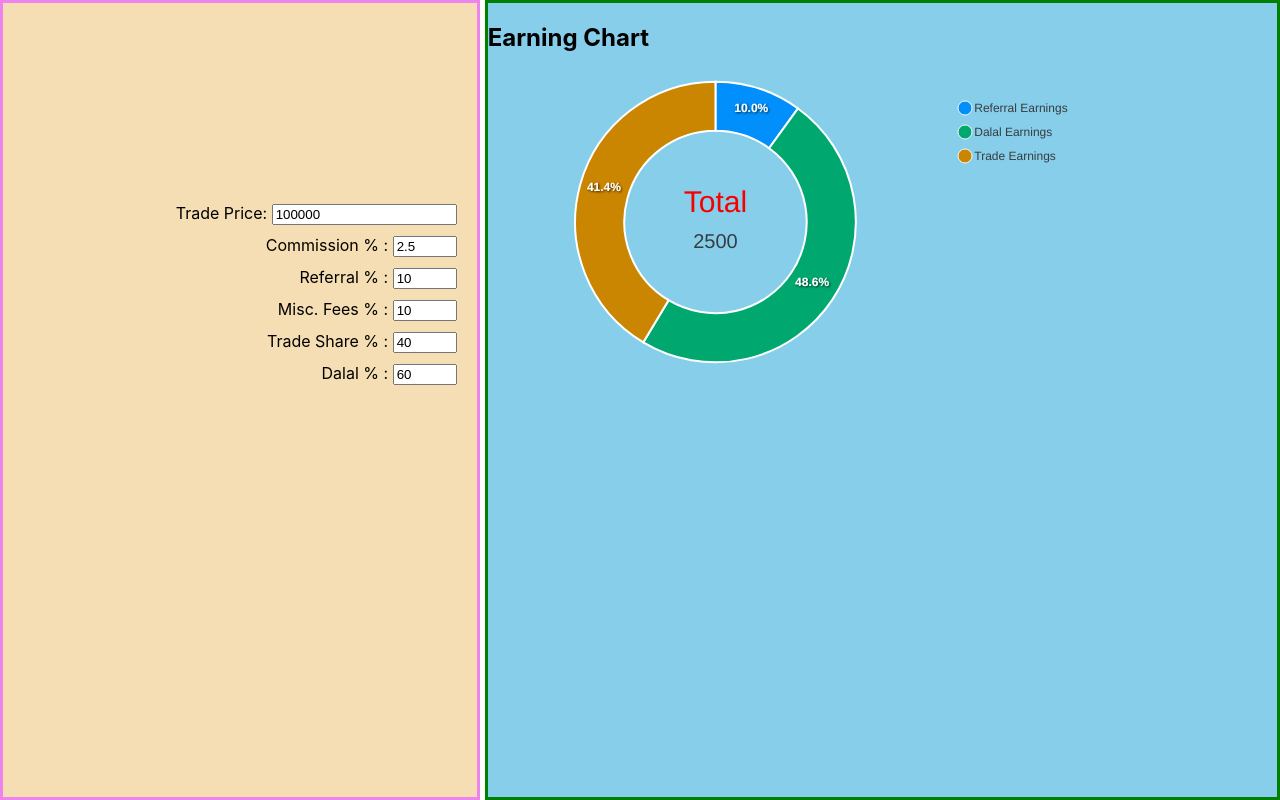
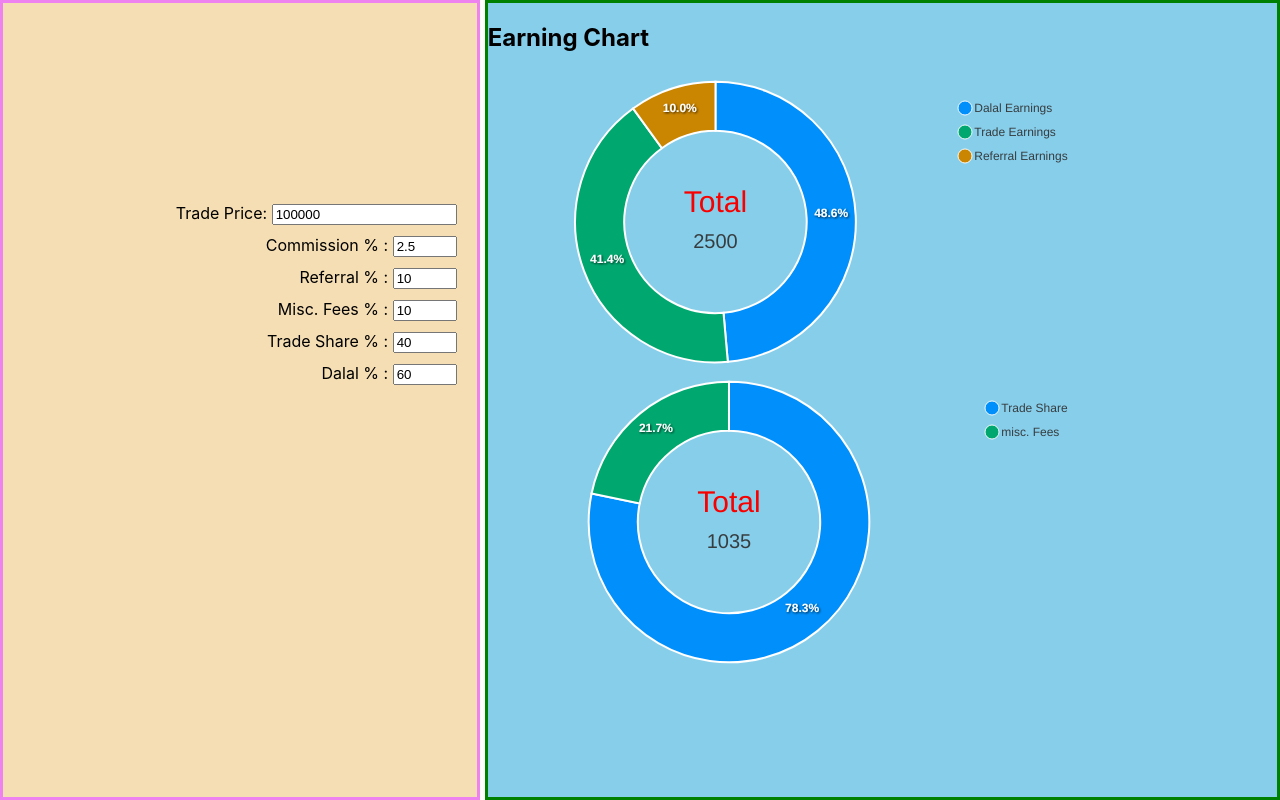
Before and after one commit to dbsmandal/CircularSlider, a React (Create React App) app: page / in a window 1280 px wide. Built offline with nearby package versions, Linux system fonts and the light colour scheme.

Commit message:
second circle

```diff
--- a/src/App.css
+++ b/src/App.css
@@ -75,3 +75,7 @@
   border: 3px solid green;
   width: 100%;
 }
+
+/* .tradeEarn {
+
+} */
--- a/src/App.js
+++ b/src/App.js
@@ -16,7 +16,10 @@ function App() {
   //for grap
   const [name, setName] = useState([]);
   const [val, setVal] = useState([]);
+  const [tradeEarnChild, settradeEarnChild] = useState([]);
+  const [tradeEarnChildVal, settradeEarnChildVal] = useState([]);
 
+  console.log(tradeEarnChild, tradeEarnChildVal)
 
 
 
@@ -66,16 +69,23 @@ function App() {
     let result = ((grossEarn() - referralEarn() - miscFeesEarn()) * dalalEarnings) / 100
     return result
   }
-  let values = [referralEarn(), dalalEarn(), tradeEarn()];
-  let ValuesName = ["Referral Earnings", "Dalal Earnings", "Trade Earnings"]
+  let values = [dalalEarn(), tradeEarn(), referralEarn(),];
+  let valuesName = ["Dalal Earnings", "Trade Earnings", "Referral Earnings",]
+  let childName = ["Trade Share", "misc. Fees"];
+  let childValue = [tradeShareEarn(), miscFeesEarn()];
+
+  //  values[1]===childValue;
+  //  valuesName[1]===childName
 
   useEffect(() => {
     const getdata = async () => {
-      setName(ValuesName);
+      setName(valuesName);
       setVal(values);
+      settradeEarnChildVal(childValue)
+      settradeEarnChild(childName)
     }
     getdata();
-  },values);
+  }, values);
   return (
     <>
       <div className="main">
@@ -126,8 +136,40 @@ function App() {
 
               options={{
                 labels: name,
+                plotOptions: {
+                  pie: {
+                    donut: {
+                      labels: {
+                        show: true,
+                        total: {
+                          show: true,
+                          showAlways: true,
+                          //formatter: () => '343',
+                          fontSize: 30,
+                          color: '#f90000',
+                        }
+                      }
+                    }
+                  }
+
+                },
+
+                dataLabels: {
+                  enabled: true,
+                }
 
 
+              }}
+
+            />
+            <Chart
+              type="donut"
+              width={600}
+              height={300}
+              series={tradeEarnChildVal}
+
+              options={{
+                labels: tradeEarnChild,
                 plotOptions: {
                   pie: {
                     donut: {
```
Lines whose indentation alone changed are shown as unchanged.
